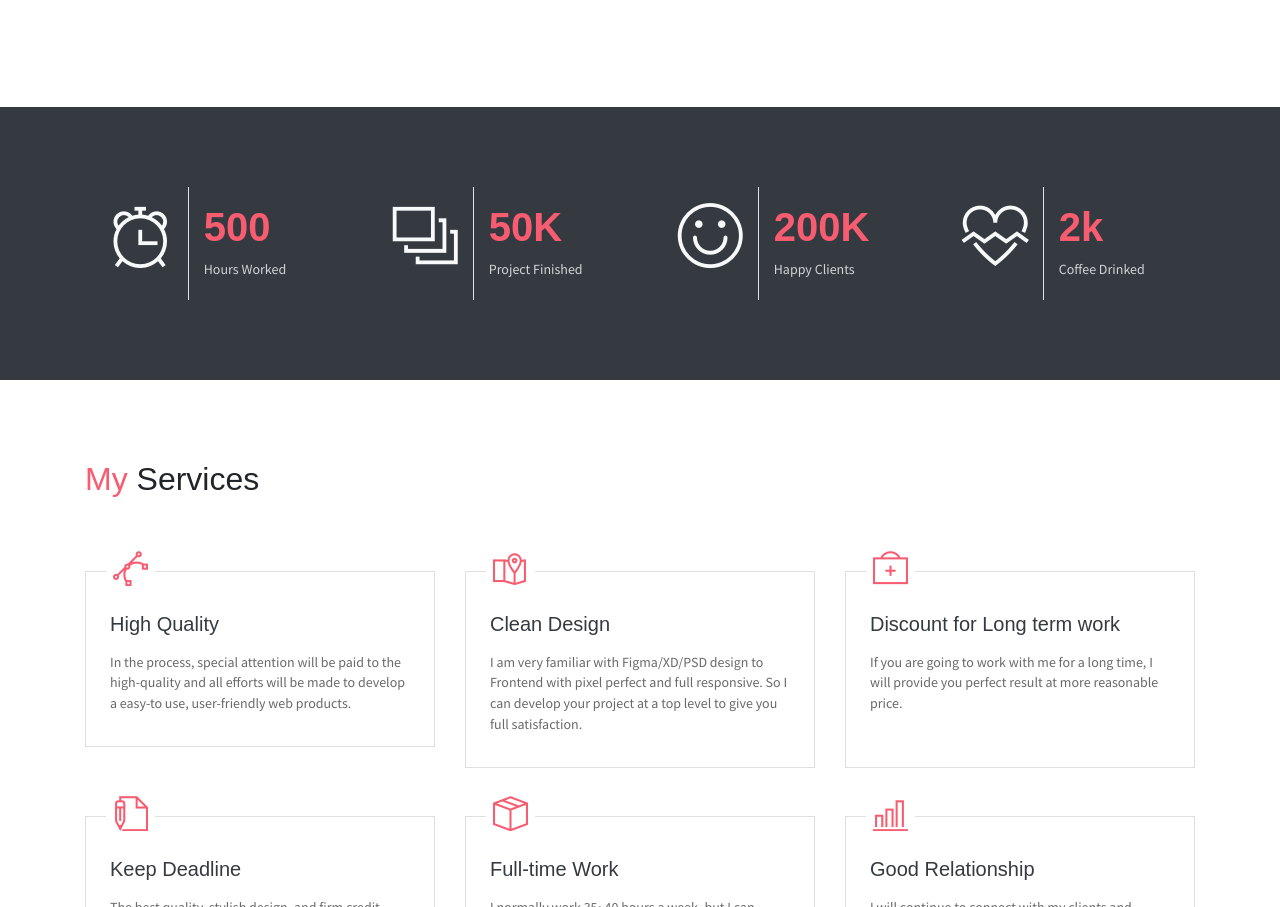
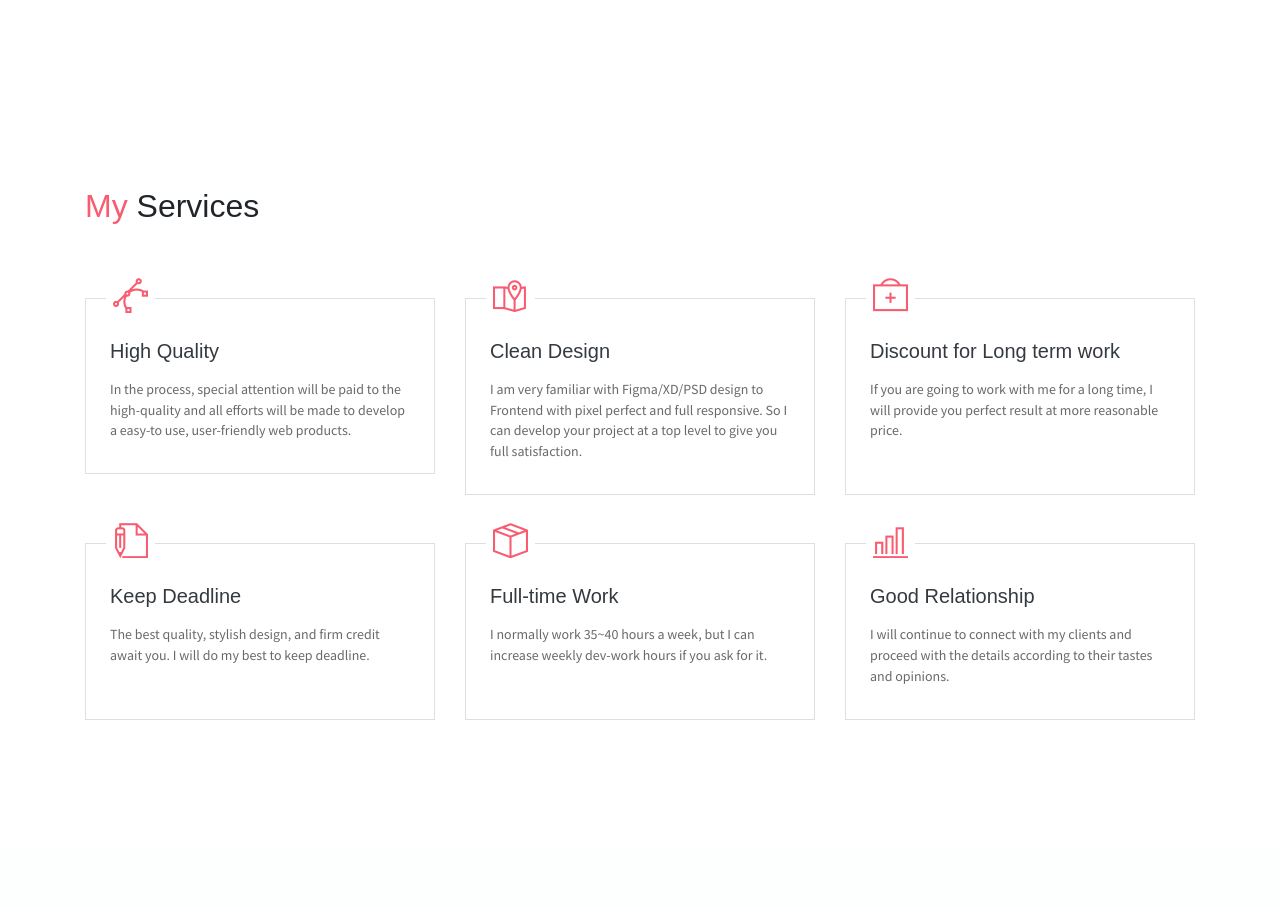
Before and after one commit to akihiro999ina/akihiro999ina.github.io, a plain HTML site: page index.html in a window 1280 px wide. Shown: the part 2092-2999 px from the top of the page. Drawn offline with Linux system fonts and the light colour scheme.

Commit message:
remove unneccessary part

```diff
--- a/index.html
+++ b/index.html
@@ -269,7 +269,7 @@
             </div>
         </div>
     </section>
-
+<!--
     <section class="section bg-dark text-center">
         <div class="container">
             <div class="row text-center">
@@ -290,7 +290,7 @@
                             <div class="m-auto"><i class="ti-layers-alt icon-xl"></i></div>
                         </div>
                         <div class="col-7 text-left py-3">
-                            <h1 class="text-danger font-weight-bold font40">50K</h1>
+                            <h1 class="text-danger font-weight-bold font40">50</h1>
                             <p class="text-light mb-1">Project Finished</p>
                         </div>
                     </div>
@@ -301,7 +301,7 @@
                             <div class="m-auto"><i class="ti-face-smile icon-xl"></i></div>
                         </div>
                         <div class="col-7 text-left py-3">
-                            <h1 class="text-danger font-weight-bold font40">200K</h1>
+                            <h1 class="text-danger font-weight-bold font40">20</h1>
                             <p class="text-light mb-1">Happy Clients</p>
                         </div>
                     </div>
@@ -319,7 +319,7 @@
                 </div>
             </div>
         </div>
-    </section>
+    </section> -->
 
     <section class="section" id="service">
         <div class="container">
```
